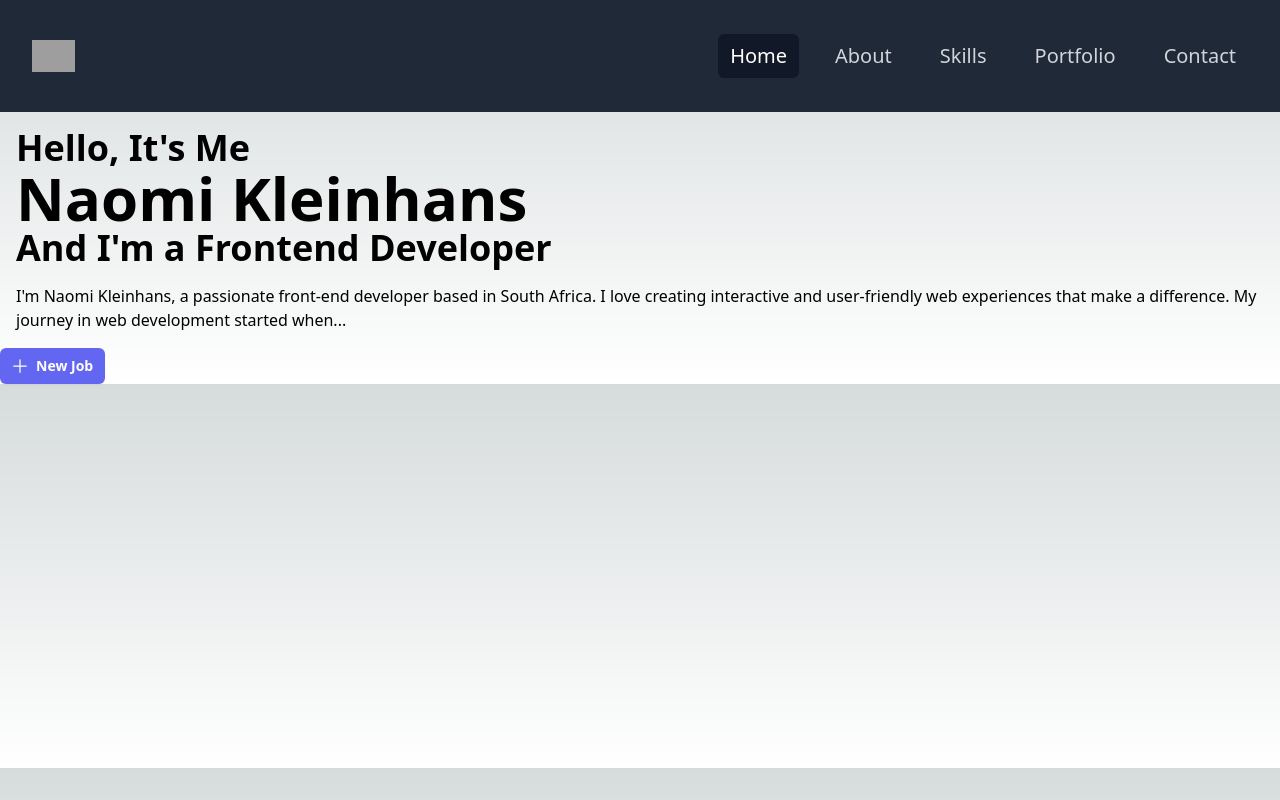
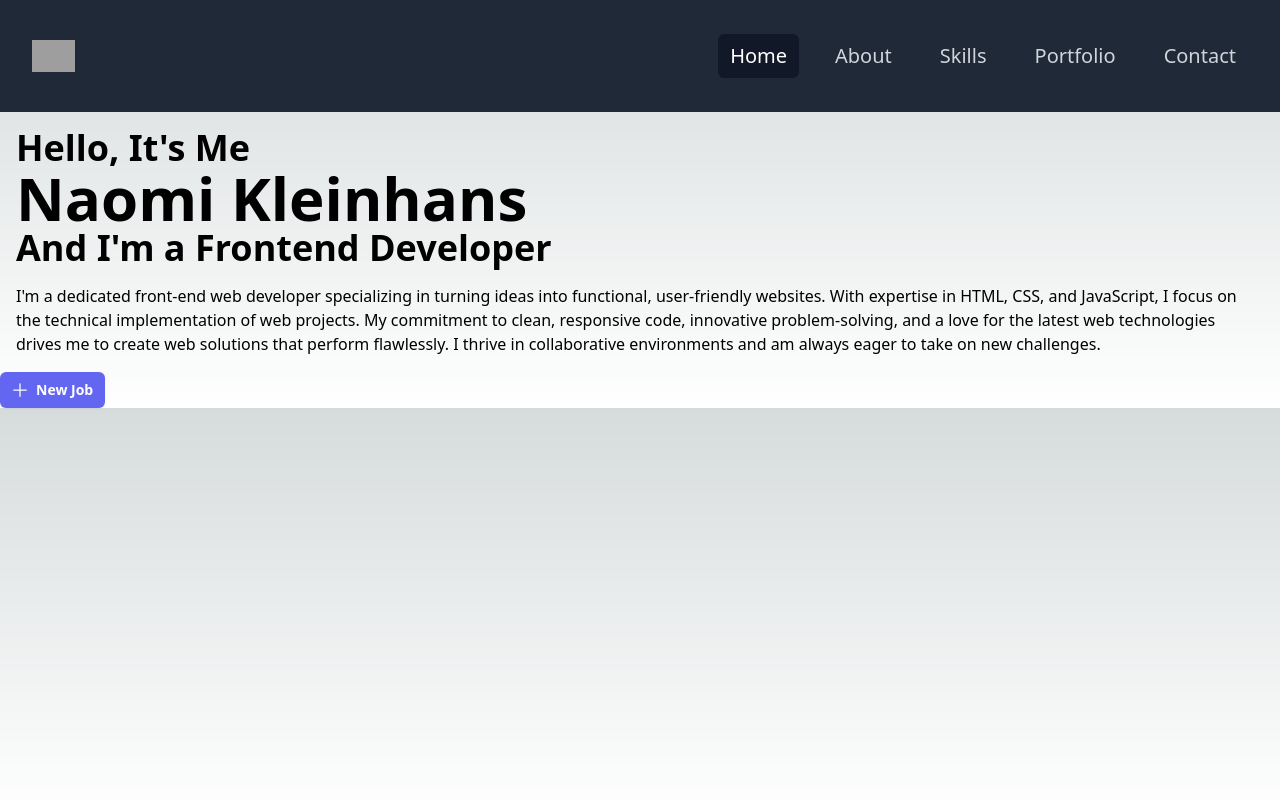
Before and after one commit to NaomiKleinhans/Profile_Project, a Next.js app: page / in a window 1280 px wide. Built offline with nearby package versions, Linux system fonts and the light colour scheme; grey boxes are pictures that could not be loaded.

Commit message:
progress

```diff
--- a/pages/index.tsx
+++ b/pages/index.tsx
@@ -14,14 +14,19 @@ const ProfilePage = () => {
 				</Head>
 				<div className='p-4'>
 					<h1 className='text-4xl font-bold'>
-						Hello, It&apos;s Me <br /> <p className="text-6xl">Naomi Kleinhans</p> And
-						I&apos;m a Frontend Developer
+						Hello, It&apos;s Me <br />{' '}
+						<p className='text-6xl'>Naomi Kleinhans</p> And I&apos;m a Frontend
+						Developer
 					</h1>
 					<p className='mt-4'>
-						I&apos;m Naomi Kleinhans, a passionate front-end developer based in
-						South Africa. I love creating interactive and user-friendly web
-						experiences that make a difference. My journey in web development
-						started when...
+						I&apos;m a dedicated front-end web developer
+						specializing in turning ideas into functional, user-friendly
+						websites. With expertise in HTML, CSS, and JavaScript, I focus on
+						the technical implementation of web projects. My commitment to
+						clean, responsive code, innovative problem-solving, and a love for
+						the latest web technologies drives me to create web solutions that
+						perform flawlessly. I thrive in collaborative environments and am
+						always eager to take on new challenges.
 					</p>
 				</div>
 			</div>
```
